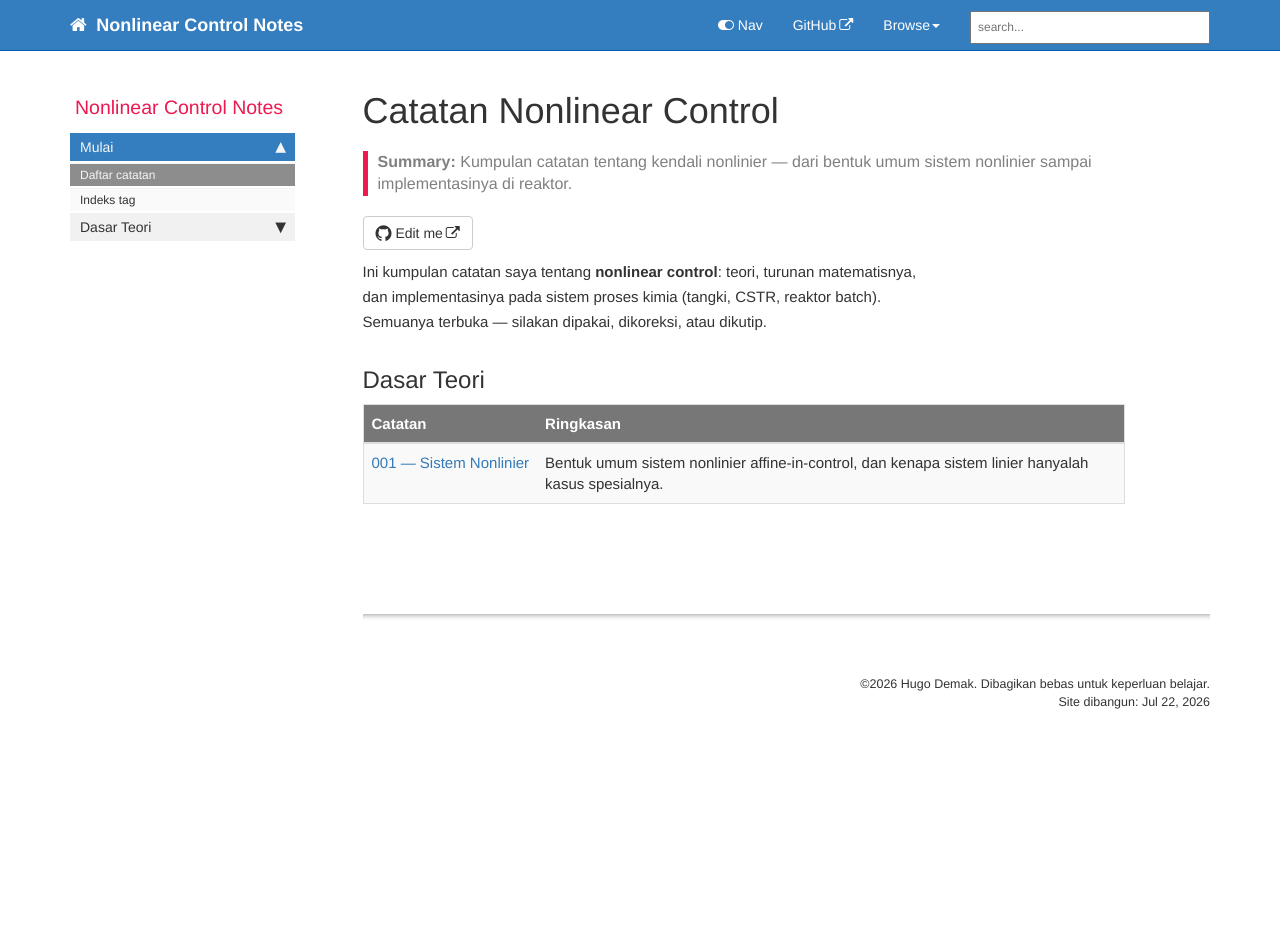
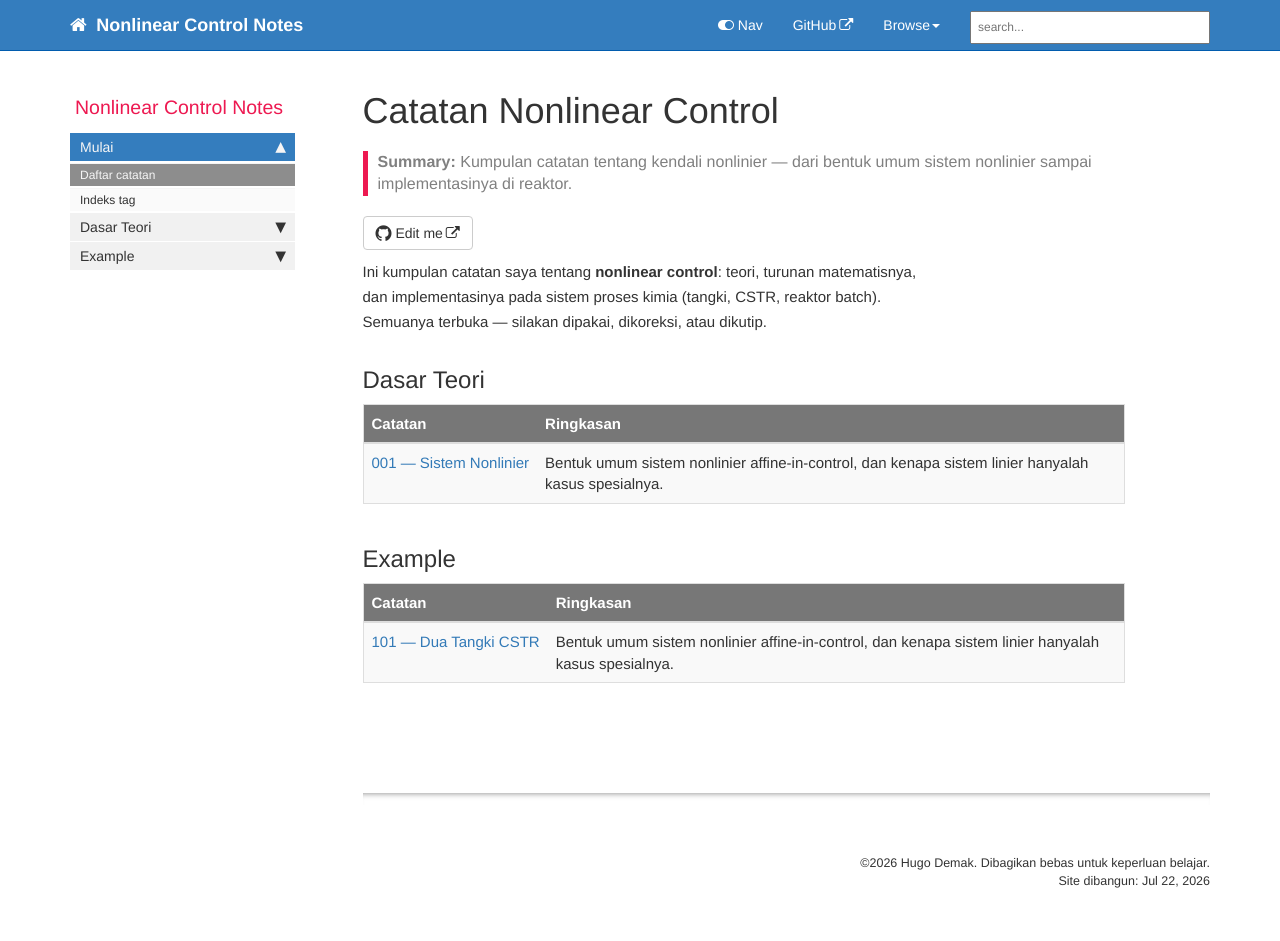
Before and after one commit to Pekosann/nonlinear-control-notes, a Jekyll site: the page built from index.md, in a window 1280 px wide. Built offline with Jekyll 4.4.1, drawn with Linux system fonts in a browser that asks for light colours; comment, search, counter and statistics services are not loaded; before the commit the page ends 900 px from its top, so only the background shows below that; some of the changed lines change nothing that is shown.

Commit message:
update notes (2026-07-22 13:58)

```diff
--- a/_data/sidebars/notes_sidebar.yml
+++ b/_data/sidebars/notes_sidebar.yml
@@ -27,3 +27,11 @@ entries:
     - title: 001 — Sistem Nonlinier
       url: /001-sistem-nonlinier.html
       output: web
+
+  - title: Example
+    output: web
+    folderitems:
+
+    - title: 101 — Dua Tangki CSTR
+      url: /101-dua-tangki-CSTR.html
+      output: web
--- /dev/null
+++ b/notes/101-dua-tangki-CSTR.md
@@ -0,0 +1,28 @@
+---
+title: 101 — Dua Tangki CSTR
+section: Example
+tags: []
+summary: Bentuk umum sistem nonlinier affine-in-control, dan kenapa sistem linier hanyalah kasus spesialnya.
+permalink: /101-dua-tangki-CSTR.html
+folder: notes
+last_updated: Jul 22, 2026
+---
+
+test
+Misalkan sebuah sistem dapat dibentuk menjadi persamaan *nonlinear differential* dengan bentuk:
+$$\dot{x}=f(x)+g(x)u\quad (1)$$
+$$y=h(x)\quad(2)$$
+memiliki *internal state* $$x=(x_1,x_2,...,x_n)\in\mathbb{R}^n$$
+*control input* $$u\in\mathbb{R}$$
+dan *measured output* $$y\in\mathbb{R}$$
+dan fungsi $$f:\mathbb{R}^n\rightarrow\mathbb{R}^n$$ dan $$g:\mathbb{R}^n\rightarrow\mathbb{R}^n$$
+sedangkan $$h:\mathbb{R}^n\rightarrow\mathbb{R}$$ adalah fungsi output skalar.
+
+>simbol $$f:\mathbb{R}^n\rightarrow\mathbb{R}^n$$ adalah kependekan dari:
+>$$f(x)=\pmatrix{f_1(x_1,x_2,...,x_n)\\f_2(x_1,x_2,...,x_n)\\...\\f_n(x_1,x_2,...,x_n)}$$
+>berarti f adalah sebuah fungsi matrix yang mengubah x sebanyak n menjadi bentuk lain yang juga sebanyak n.
+
+Kasus spesial dari sistem nonlinear adalah sistem linear. Bentuknya berupa:
+$$\dot{x}=Ax+Bu\quad (3)$$
+$$y=Cx\quad(4)$$
+Persamaan ini yang biasa kita gunakan dalam membentuk *transfer function* dengan metode transformasi Laplace. Dengan ini, semakin jelas apa yang sebenarnya terjadi ketika kita melakukan linierisasi pada persamaan nonlinier menjadi bentuk aproksimasi liniernya. Limitasi dari melakukan aproksimasi linierisasi menjadi sangat besar ketika persamaan sangat jauh dari bentuk linier. Karena itu juga, *transfer function* hanya dapat dibentuk dari bentuk sistem linier.
```
